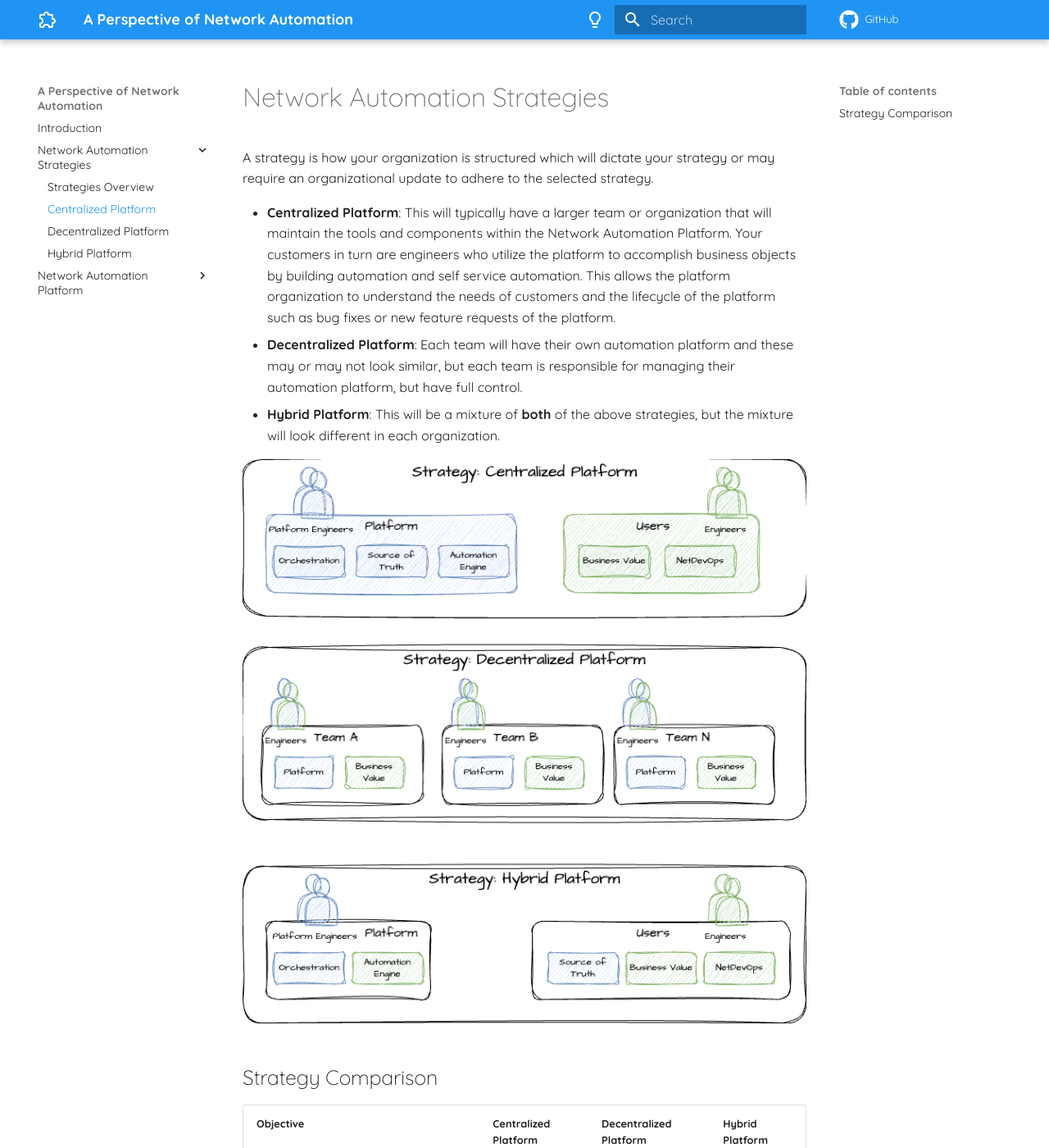
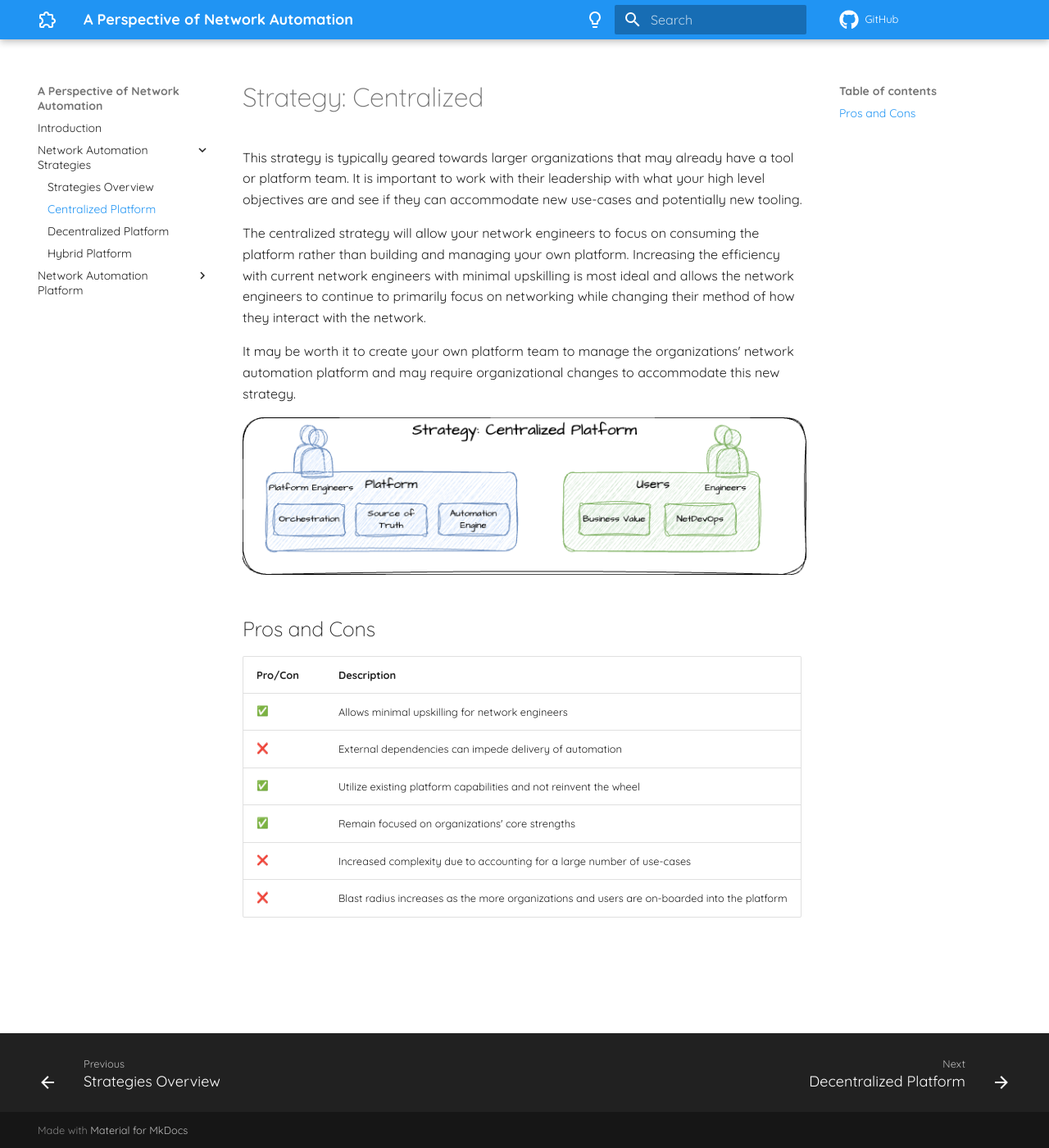
Before and after one commit to FragmentedPacket/net-auto-perspective, an MkDocs documentation site: the page built from docs/strategies/platform_centralized.md, in a window 1280 px wide and 1400 px high. Shown: the whole window at 82% size. Built offline with MkDocs 1.6.1 and Material for MkDocs 9.7.7, drawn with Linux system fonts in a browser that asks for light colours; emoji names are drawn with the system emoji font; comment, search, counter and statistics services are not loaded; some of the changed text lies outside the part shown.

Commit message:
Updated strategy pages.

```diff
--- a/docs/strategies/platform_centralized.md
+++ b/docs/strategies/platform_centralized.md
@@ -1,17 +1,20 @@
-# Network Automation Strategies
+# Strategy: Centralized
 
-A strategy is how your organization is structured which will dictate your strategy or may require an organizational update to adhere to the selected strategy.
+This strategy is typically geared towards larger organizations that may already have a tool or platform team. It is important to work with their leadership with what your high level objectives are and see if they can accommodate new use-cases and potentially new tooling.
 
-- **Centralized Platform**: This will typically have a larger team or organization that will maintain the tools and components within the Network Automation Platform. Your customers in turn are engineers who utilize the platform to accomplish business objects by building automation and self service automation. This allows the platform organization to understand the needs of customers and the lifecycle of the platform such as bug fixes or new feature requests of the platform.
-- **Decentralized Platform**: Each team will have their own automation platform and these may or may not look similar, but each team is responsible for managing their automation platform, but have full control.
-- **Hybrid Platform**: This will be a mixture of **both** of the above strategies, but the mixture will look different in each organization.
+The centralized strategy will allow your network engineers to focus on consuming the platform rather than building and managing your own platform. Increasing the efficiency with current network engineers with minimal upskilling is most ideal and allows the network engineers to continue to primarily focus on networking while changing their method of how they interact with the network.
 
-![Automation Strategies](strategies.png)
+It may be worth it to create your own platform team to manage the organizations' network automation platform and may require organizational changes to accommodate this new strategy.
 
-## Strategy Comparison
+![Automation Strategies](strategies-centralized.png)
 
-| Objective | Centralized Platform | Decentralized Platform | Hybrid Platform |
-| --------- | -------------------- | ---------------------- | --------------- |
-| Allow users of the platform to focus on business value | :white_check_mark: | :warning: | :x: |
-| Allows individual teams to have more control over the platform | :x: | :white_check_mark: | :warning: |
-| Minimizes scope of managed platform components but not completely | :x: | :x: | :white_check_mark: |
+## Pros and Cons
+
+| Pro/Con | Description |
+| ----------------------- | ----------- |
+| :white_check_mark: | Allows minimal upskilling for network engineers |
+| :x: | External dependencies can impede delivery of automation |
+| :white_check_mark: | Utilize existing platform capabilities and not reinvent the wheel |
+| :white_check_mark: | Remain focused on organizations' core strengths |
+| :x: | Increased complexity due to accounting for a large number of use-cases |
+| :x: | Blast radius increases as the more organizations and users are on-boarded into the platform |
```
Also changed, not shown: docs/index.md (+4 -2 lines), docs/strategies/platform_decentralized.md (+11 -12 lines), docs/strategies/platform_hybrid.md (+8 -13 lines), docs/strategies/strategies-centralized.png (added), docs/strategies/strategies-decentralized.png (added), docs/strategies/strategies-hybrid.png (added).
